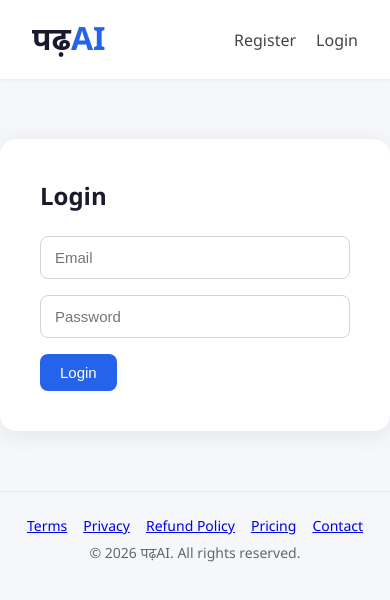
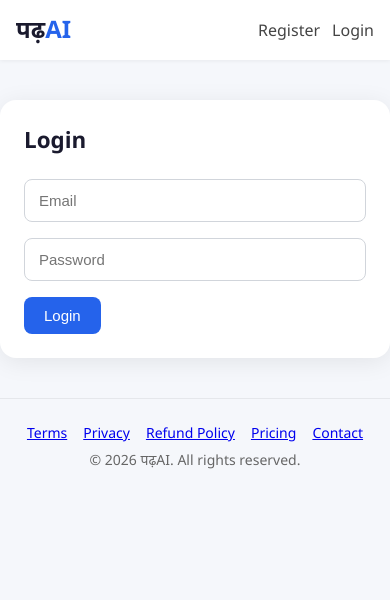
Before and after one commit to aman6750/padhai, a React (Vite) app in the folder frontend/: page /login in a window 390 px wide. Shown: the top 600 px of the page. Built offline with nearby package versions, Linux system fonts and the light colour scheme; no server answers.

Commit message:
Fix mobile responsiveness

```diff
--- a/frontend/src/index.css
+++ b/frontend/src/index.css
@@ -3,6 +3,20 @@
   margin: 0;
   padding: 0;
   box-sizing: border-box;
+}
+
+html, body {
+  margin: 0;
+  padding: 0;
+  width: 100%;
+  overflow-x: hidden;   /* stops horizontal scroll/overflow */
+  max-width: 100%;
+}
+
+#root {
+  width: 100%;
+  max-width: 100%;
+  overflow-x: hidden;
 }
 
 body {
@@ -32,11 +46,13 @@ body {
   position: sticky;
   top: 0;
   z-index: 10;
+  flex-wrap: wrap;
 }
 .navbar-links {
   display: flex;
   align-items: center;
-  gap: 20px;
+  flex-wrap: wrap;
+  gap: 12px;
 }
 .navbar a {
   text-decoration: none;
@@ -75,10 +91,11 @@ body {
 .card {
   background: #ffffff;
   max-width: 420px;
-  margin: 60px auto;
-  padding: 40px;
+  margin: 40px auto;
+  padding: 24px;
   border-radius: 16px;
   box-shadow: 0 4px 24px rgba(0, 0, 0, 0.08);
+  width: 100%;
 }
 .card h2 {
   margin-bottom: 24px;
@@ -112,7 +129,8 @@ body {
 .page {
   max-width: 900px;
   margin: 40px auto;
-  padding: 0 24px;
+  padding: 0 16px;    /* smaller side padding on mobile */
+  width: 100%;
 }
 
 /* ===== Status badges ===== */
@@ -148,3 +166,38 @@ body {
   width: 100%;
   border-radius: 8px;
 }
+
+
+.card {
+  max-width: 420px;
+  width: 100%;
+  margin: 40px auto;
+  padding: 24px;     /* was 40px — smaller for mobile */
+}
+
+@media (max-width: 600px) {
+  .brand {
+    font-size: 1.5rem;   /* smaller brand on phones */
+  }
+
+  .navbar {
+    padding: 12px 16px;  /* less padding on phones */
+  }
+
+  .page {
+    padding: 0 12px;
+  }
+
+  h2 {
+    font-size: 1.4rem;   /* smaller headings on phones */
+  }
+
+  table {
+    font-size: 13px;     /* tables are common overflow culprits */
+  }
+}
+
+.table-wrap {
+  width: 100%;
+  overflow-x: auto;    /* table scrolls sideways within its box */
+}
```
